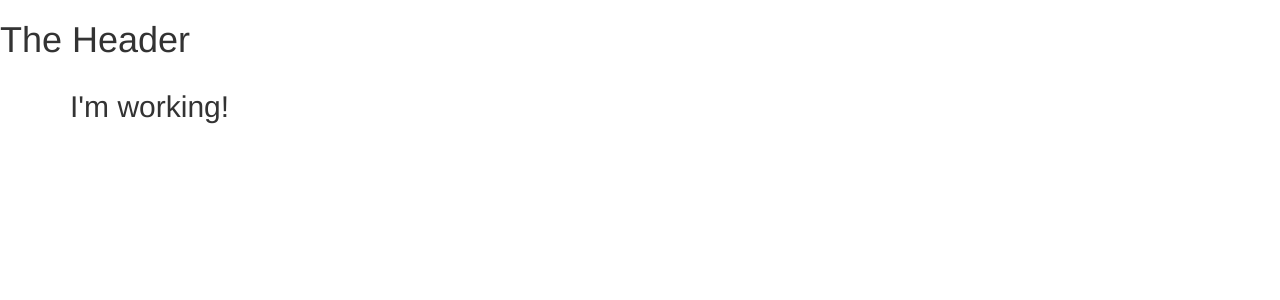
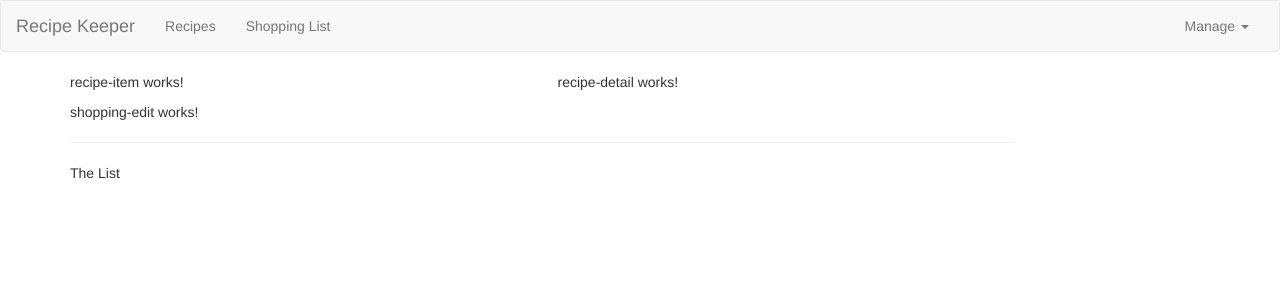
Before and after one commit to juliezimmer/recipe-shopping-list-app, an Angular app: page / in a window 1280 px wide. Shown: the top 300 px of the page. Built offline with nearby package versions, Linux system fonts and the light colour scheme.

Commit message:
added navigation

```diff
--- a/src/app/app.component.html
+++ b/src/app/app.component.html
@@ -3,7 +3,8 @@
 <div class="container">
    <div class="row">
       <div class="col-md-12">
-         <h2>I'm working!</h2>
+         <app-recipes></app-recipes>
+         <app-shopping-list></app-shopping-list>
       </div>
    </div>
 </div>
--- a/src/app/header/header.component.html
+++ b/src/app/header/header.component.html
@@ -1 +1,23 @@
-<h1>The Header</h1>
+<nav class="navbar navbar-default">
+   <div class="container-fluid">
+      <div class="navbar-header">
+         <a class="navbar-brand" href="">Recipe Keeper</a>
+      </div>
+
+      <div class="collapse navbar-collapse">
+         <ul class="nav navbar-nav">
+            <li><a href="">Recipes</a></li>
+            <li><a href="">Shopping List</a></li>
+         </ul>
+         <ul class="nav navbar-nav navbar-right">
+            <li class="dropdown">
+               <a class="dropdown-toggle" role="button" href="">Manage <span class="caret"></span></a>
+               <ul class="dropdown-menu">
+                  <li><a href=""></a>Save Data</li>
+                  <li><a href=""></a>Get Data</li>
+               </ul>
+            </li>
+         </ul>
+      </div>
+   </div>
+</nav>
--- a/src/app/recipes/recipe-list/recipe-list.component.html
+++ b/src/app/recipes/recipe-list/recipe-list.component.html
@@ -1,3 +1 @@
-<p>
-  recipe-list works!
-</p>
+<app-recipe-item></app-recipe-item>
--- a/src/app/recipes/recipes.component.html
+++ b/src/app/recipes/recipes.component.html
@@ -1,3 +1,8 @@
-<p>
-  recipes works!
-</p>
+<div class="row">
+   <div class="col-md-5">
+      <app-recipe-list></app-recipe-list>
+   </div>
+   <div class="col-md-7">
+      <app-recipe-detail></app-recipe-detail>
+   </div>
+</div>
--- a/src/app/shopping-list/shopping-list.component.html
+++ b/src/app/shopping-list/shopping-list.component.html
@@ -1,3 +1,7 @@
-<p>
-  shopping-list works!
-</p>
+<div class="row">
+   <div class="col-xs-10">
+      <app-shopping-edit></app-shopping-edit>
+      <hr>
+      <p>The List</p>
+   </div>
+</div>
```
